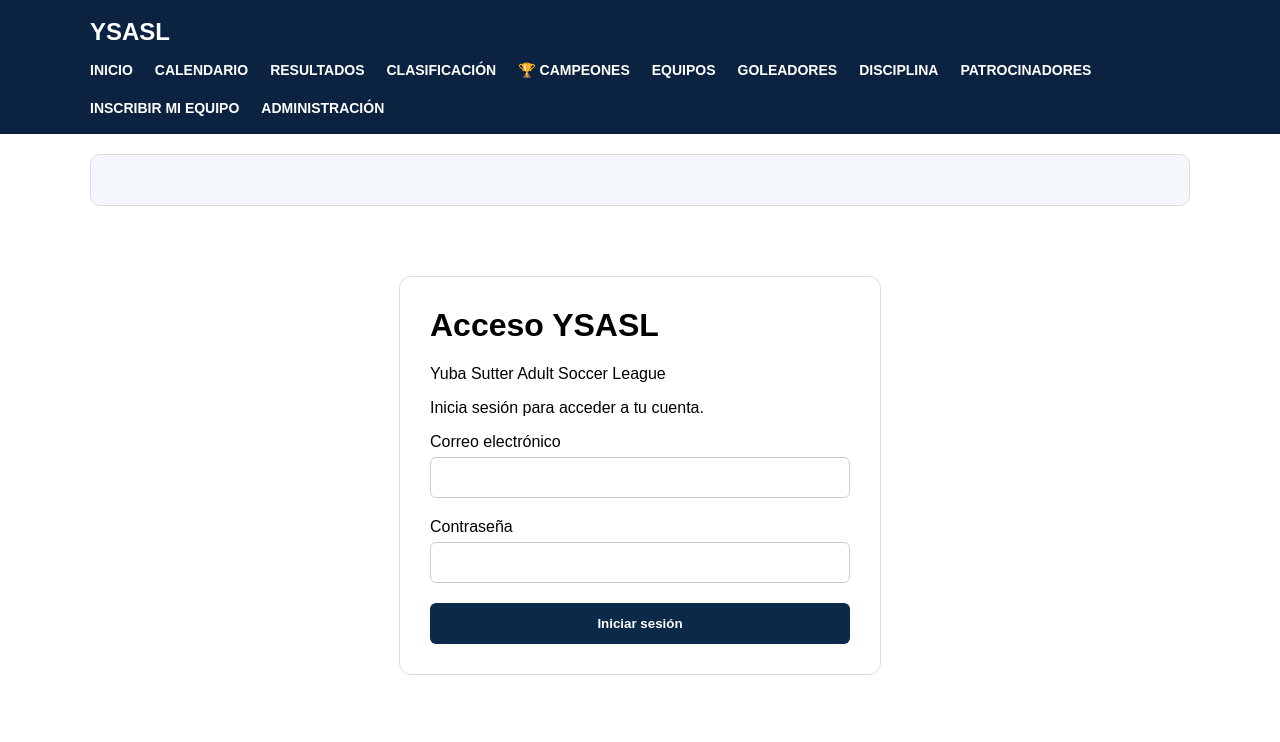
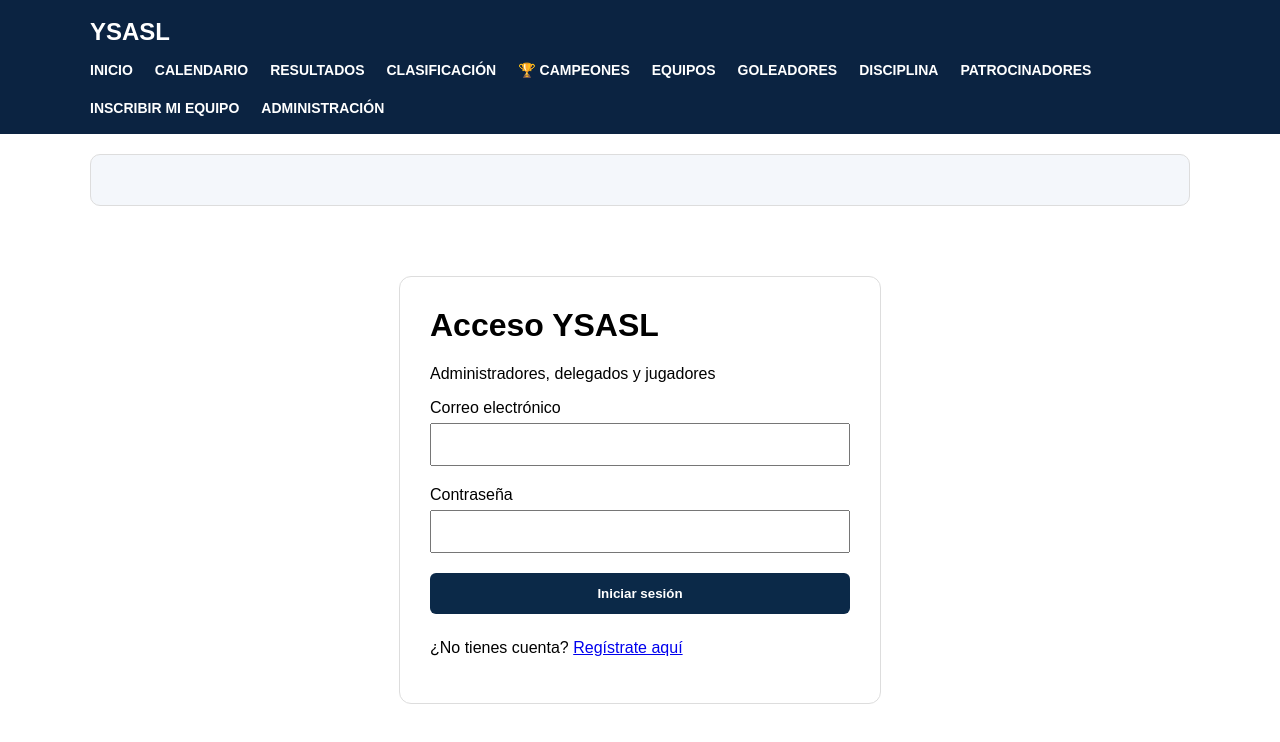
Before and after one commit to PrimoRz1/ysasl-website, a Next.js app: page /login in a window 1280 px wide. Shown: the top 742 px of the page. Built offline with nearby package versions, Linux system fonts and the light colour scheme; no server answers; the database is empty.

Commit message:
Update page.js

```diff
--- a/app/login/page.js
+++ b/app/login/page.js
@@ -15,6 +15,7 @@ export default function LoginPage() {
 
   async function iniciarSesion(e) {
     e.preventDefault()
+    if (cargando) return
 
     setCargando(true)
     setMensaje('')
@@ -26,27 +27,22 @@ export default function LoginPage() {
           password
         })
 
-      if (error || !data?.user) {
+      if (error || !data.user) {
         setMensaje('Correo o contraseña incorrectos.')
         return
       }
 
-      const usuario = data.user
+      const usuarioId = data.user.id
 
       // Verificar si es administrador
       const { data: perfil, error: errorPerfil } =
         await supabase
           .from('perfiles')
           .select('rol')
-          .eq('id', usuario.id)
+          .eq('id', usuarioId)
           .maybeSingle()
 
-      if (errorPerfil) {
-        throw new Error(
-          'No se pudo verificar tu perfil: ' +
-          errorPerfil.message
-        )
-      }
+      if (errorPerfil) throw errorPerfil
 
       if (perfil?.rol === 'admin') {
         router.replace('/admin')
@@ -54,49 +50,34 @@ export default function LoginPage() {
         return
       }
 
-      // Verificar si es delegado activo
+      // Verificar si tiene equipos asignados
       const { data: delegados, error: errorDelegados } =
         await supabase
           .from('delegados_equipo')
           .select('id')
-          .eq('usuario_id', usuario.id)
+          .eq('usuario_id', usuarioId)
           .eq('activo', true)
           .limit(1)
 
-      if (errorDelegados) {
-        throw new Error(
-          'No se pudieron verificar tus permisos: ' +
-          errorDelegados.message
-        )
-      }
+      if (errorDelegados) throw errorDelegados
 
       if (delegados && delegados.length > 0) {
         router.replace('/delegado')
-        router.refresh()
-        return
+      } else {
+        router.replace('/jugador')
       }
 
-      // Usuario normal: panel de jugador
-      router.replace('/jugador')
       router.refresh()
 
     } catch (err) {
+      console.error('Error verificando acceso:', err)
       setMensaje(
-        err.message || 'No se pudo verificar el acceso.'
+        'No se pudo verificar tu tipo de usuario. ' +
+        'Contacta al administrador.'
       )
     } finally {
       setCargando(false)
     }
-  }
-
-  const estiloInput = {
-    width: '100%',
-    padding: '12px',
-    marginTop: '6px',
-    marginBottom: '20px',
-    boxSizing: 'border-box',
-    border: '1px solid #ccc',
-    borderRadius: '6px'
   }
 
   return (
@@ -111,10 +92,8 @@ export default function LoginPage() {
         Acceso YSASL
       </h1>
 
-      <p>Yuba Sutter Adult Soccer League</p>
-
       <p>
-        Inicia sesión para acceder a tu cuenta.
+        Administradores, delegados y jugadores
       </p>
 
       <form onSubmit={iniciarSesion}>
@@ -125,7 +104,13 @@ export default function LoginPage() {
           value={email}
           onChange={e => setEmail(e.target.value)}
           required
-          style={estiloInput}
+          style={{
+            width: '100%',
+            padding: '12px',
+            marginTop: '6px',
+            marginBottom: '20px',
+            boxSizing: 'border-box'
+          }}
         />
 
         <label>Contraseña</label>
@@ -135,7 +120,13 @@ export default function LoginPage() {
           value={password}
           onChange={e => setPassword(e.target.value)}
           required
-          style={estiloInput}
+          style={{
+            width: '100%',
+            padding: '12px',
+            marginTop: '6px',
+            marginBottom: '20px',
+            boxSizing: 'border-box'
+          }}
         />
 
         <button
@@ -152,20 +143,25 @@ export default function LoginPage() {
             cursor: 'pointer'
           }}
         >
-          {cargando
-            ? 'Verificando acceso...'
-            : 'Iniciar sesión'}
+          {cargando ? 'Ingresando...' : 'Iniciar sesión'}
         </button>
 
         {mensaje && (
           <p role="alert" style={{
             marginTop: '20px',
-            color: '#b91c1c'
+            color: 'red'
           }}>
             {mensaje}
           </p>
         )}
       </form>
+
+      <p style={{ marginTop: '25px' }}>
+        ¿No tienes cuenta?{' '}
+        <a href="/registro">
+          Regístrate aquí
+        </a>
+      </p>
     </main>
   )
 }
```
